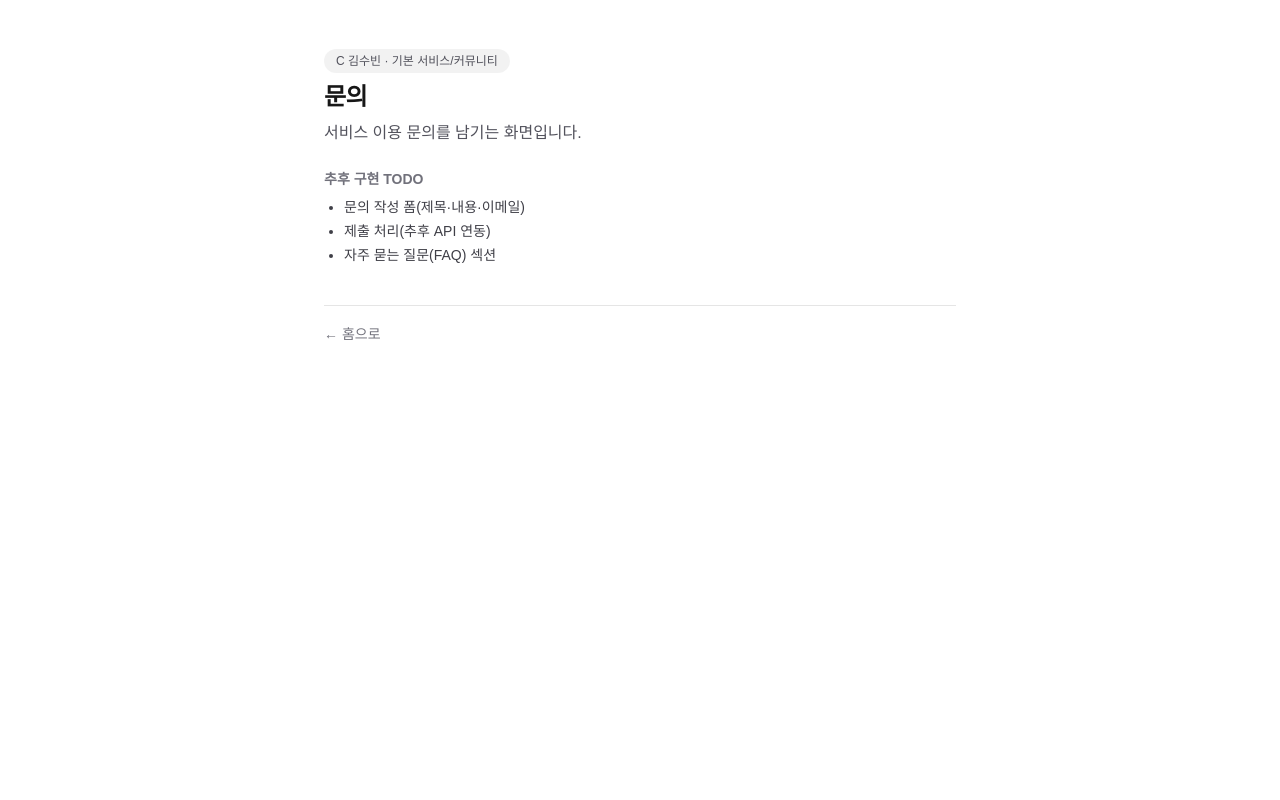
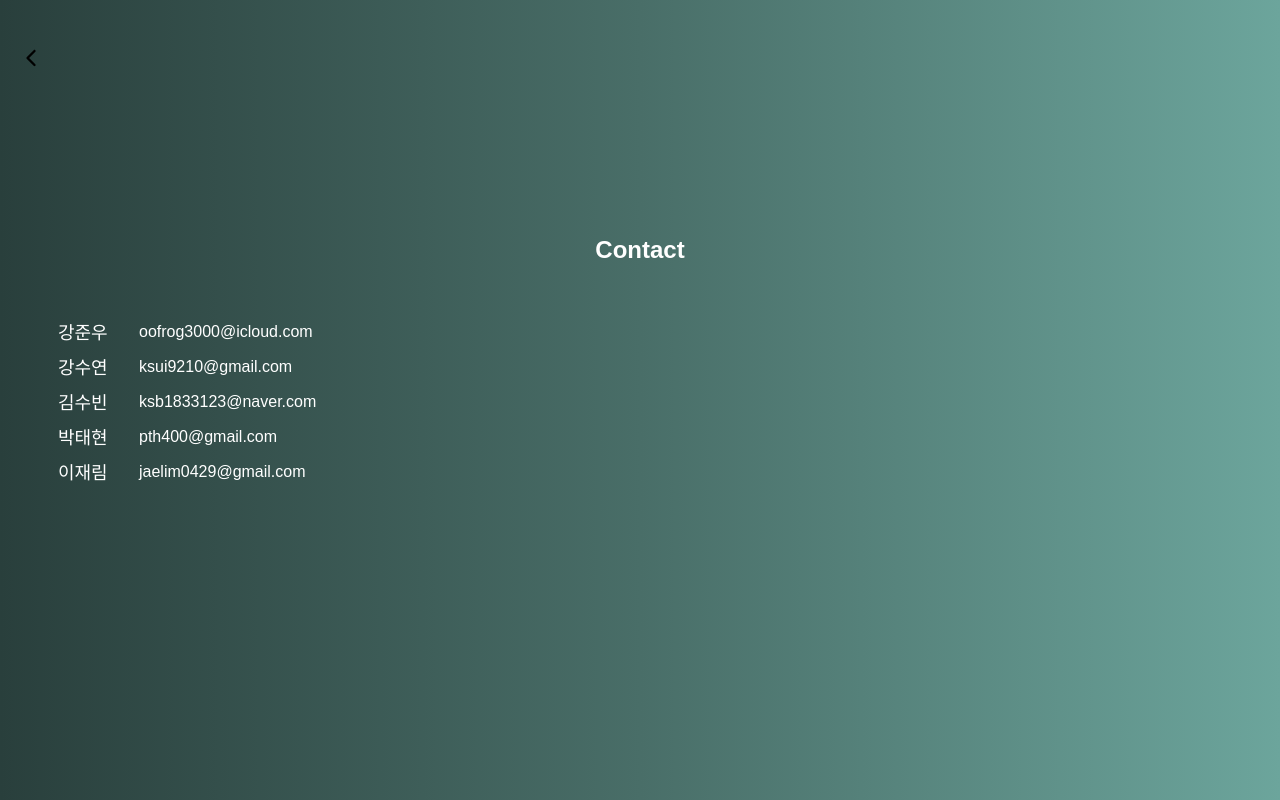
Before and after one commit to nuyh-99/ji-kku-frontend, a Next.js app in the folder frontend/: page /contact in a window 1280 px wide. Built offline with nearby package versions, Linux system fonts and the light colour scheme.

Commit message:
feat: contact 페이지 구현

```diff
--- a/frontend/src/app/contact/page.tsx
+++ b/frontend/src/app/contact/page.tsx
@@ -1,17 +1,5 @@
-// C 김수빈 · 기본 서비스 페이지 · 커뮤니티
-import PagePlaceholder from "@/components/common/PagePlaceholder";
+import { Contact } from '@/features/contact/components/Contact';
 
-export default function ContactPage() {
-  return (
-    <PagePlaceholder
-      title="문의"
-      owner="C 김수빈 · 기본 서비스/커뮤니티"
-      description="서비스 이용 문의를 남기는 화면입니다."
-      todos={[
-        "문의 작성 폼(제목·내용·이메일)",
-        "제출 처리(추후 API 연동)",
-        "자주 묻는 질문(FAQ) 섹션",
-      ]}
-    />
-  );
+export default function MyPagePage() {
+    return <Contact />;
 }
--- /dev/null
+++ b/frontend/src/features/contact/components/Contact.tsx
@@ -0,0 +1,58 @@
+'use client';
+
+import { useRouter } from 'next/navigation';
+
+interface ContactPerson {
+    name: string;
+    email: string;
+}
+
+const CONTACTS: ContactPerson[] = [
+    { name: '강준우', email: 'oofrog3000@icloud.com' },
+    { name: '강수연', email: 'ksui9210@gmail.com' },
+    { name: '김수빈', email: 'ksb1833123@naver.com' },
+    { name: '박태현', email: 'pth400@gmail.com' },
+    { name: '이재림', email: 'jaelim0429@gmail.com' },
+];
+
+export function Contact() {
+    const router = useRouter();
+
+    const goBack = () => router.back();
+
+    return (
+        <div
+            className="min-h-screen"
+            style={{
+                background: 'linear-gradient(270deg, #6CA59C 0%, #496E68 50%, #293F3C 100%)',
+            }}
+        >
+            {/* 헤더 영역 - 뒤로가기 버튼만 */}
+            <div className="px-[17px] pt-11 ">
+                <button
+                    onClick={goBack}
+                    className="bg-transparent p-0 rounded-full inline-flex items-center justify-center transition-colors duration-200"
+                >
+                    <img src="/assets/chevron-left.svg" className="w-[28px] h-[28px] block" alt="" />
+                </button>
+            </div>
+
+            <div className="px-[58px] pt-[153px]">
+                <h1 className="text-white text-[24px] font-bold text-center mb-13">
+                    Contact
+                </h1>
+
+                <ul className="flex flex-col gap-[14px]">
+                    {CONTACTS.map((person) => (
+                        <li key={person.email} className="flex h-[21px] gap-[29px]">
+              <span className="h-[21px] w-13 shrink-0 text-white text-[18px] font-normal">
+                {person.name}
+              </span>
+                            <span className="h-[21px]text-[18px] font-normal text-white" >{person.email}</span>
+                        </li>
+                    ))}
+                </ul>
+            </div>
+        </div>
+    );
+}
```
